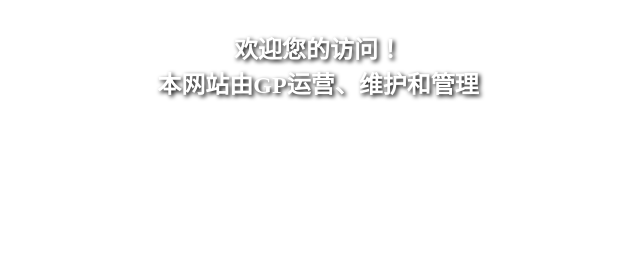
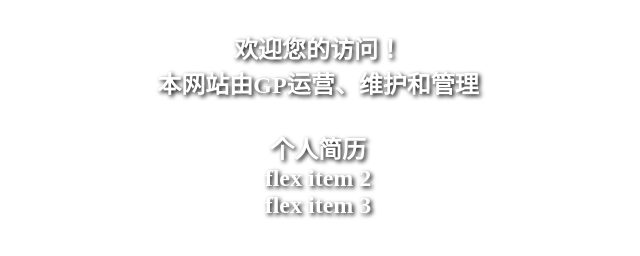
Before and after one commit to GPbest/GPbestbaidu.io, a plain HTML site: page index.html in a window 1280 px wide. Shown: the whole page, without its empty margins (322-962 px from the left). Drawn offline with Linux system fonts and the light colour scheme.

Commit message:
Update index.html

```diff
--- a/index.html
+++ b/index.html
@@ -7,5 +7,10 @@
 </head>
 <body>
   <h2>欢迎您的访问！<br/>本网站由GP运营、维护和管理<h2>
+  <div class="flex-container">
+  <div class="flex-item">个人简历</div>
+  <div class="flex-item">flex item 2</div>
+  <div class="flex-item">flex item 3</div>
+</div>
 </body>
 </html>
```
